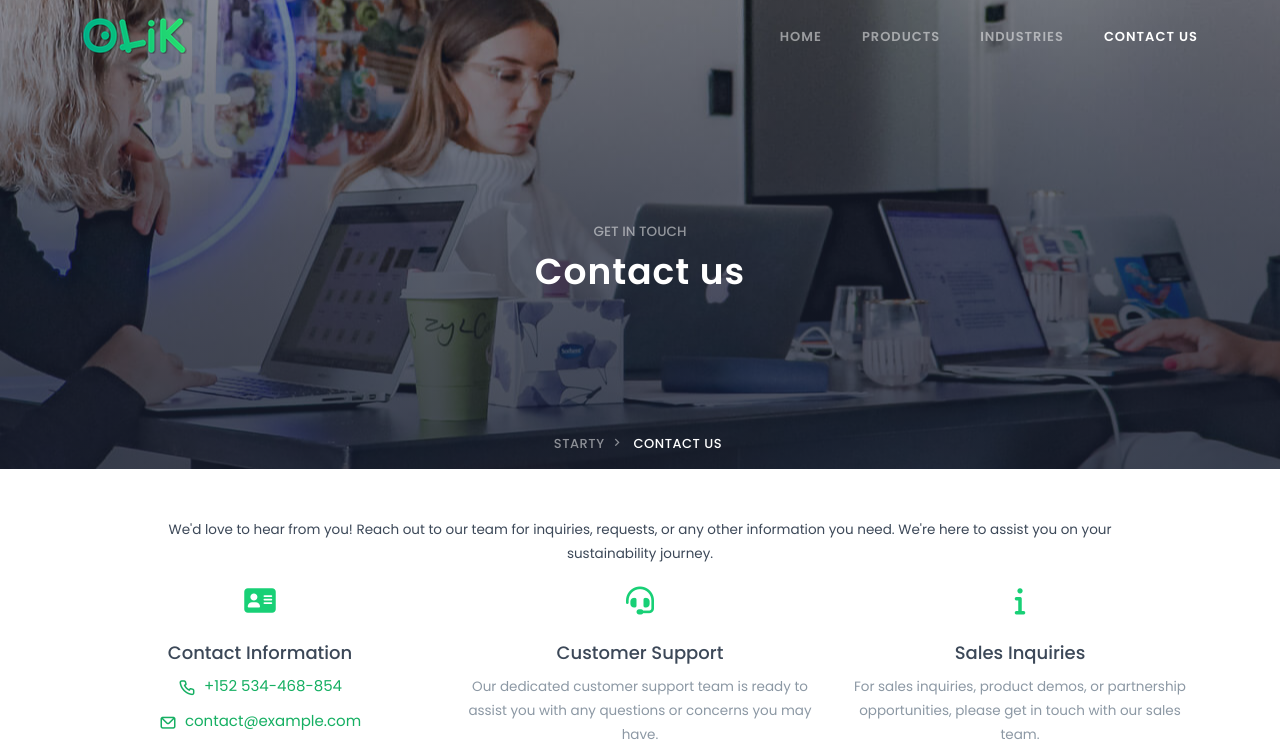
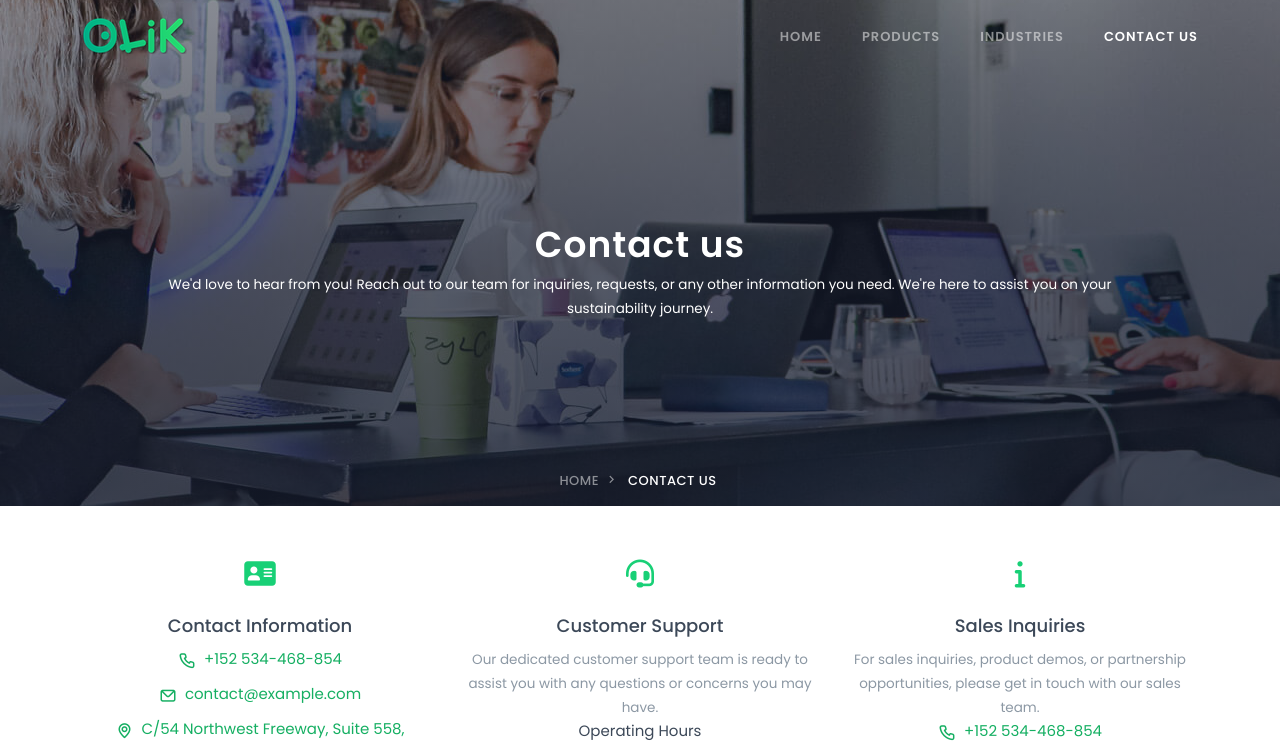
Before and after one commit to Atifmoin19/OlikPHP, a PHP site: page /contact-us.php in a window 1280 px wide. Shown: the top 743 px of the page. Run offline with PHP 8.4, Linux system fonts and the light colour scheme; some libraries are stand-ins or nearby versions.

Commit message:
contact us page added

```diff
--- a/contact-us.php
+++ b/contact-us.php
@@ -41,14 +41,13 @@
         <div class="row mt-5 justify-content-center">
           <div class="col-12">
             <div class="title-heading text-center">
-              <small class="text-white-50 mb-1 fw-medium text-uppercase mx-auto"
-                >Get in touch</small
-              >
+
               <h5
                 class="heading fw-semibold mb-0 page-heading text-white title-dark"
               >
                 Contact us
               </h5>
+              <p class='text-center px-5 text-white'><small>We'd love to hear from you! Reach out to our team for inquiries, requests, or any other information you need. We're here to assist you on your sustainability journey.</small></p>
             </div>
           </div>
           <!--end col-->
@@ -58,7 +57,7 @@
         <div class="position-middle-bottom">
           <nav aria-label="breadcrumb" class="d-block">
             <ul class="breadcrumb breadcrumb-muted mb-0 p-0">
-              <li class="breadcrumb-item"><a href="index.html">Starty</a></li>
+              <li class="breadcrumb-item"><a href="index.php">Home</a></li>
               <li class="breadcrumb-item active" aria-current="page">
                 Contact Us
               </li>
@@ -70,7 +69,6 @@
     </section>
     <section class="section pb-0 pt-5">
       <div class="container">
-        <p class='text-center px-5'><small>We'd love to hear from you! Reach out to our team for inquiries, requests, or any other information you need. We're here to assist you on your sustainability journey.</small></p>
         <div class="row d-flex align-items-start ">
           <div class="col-md-4 mt-4 mt-sm-0 pt-2 pt-sm-0">
             <div
```
